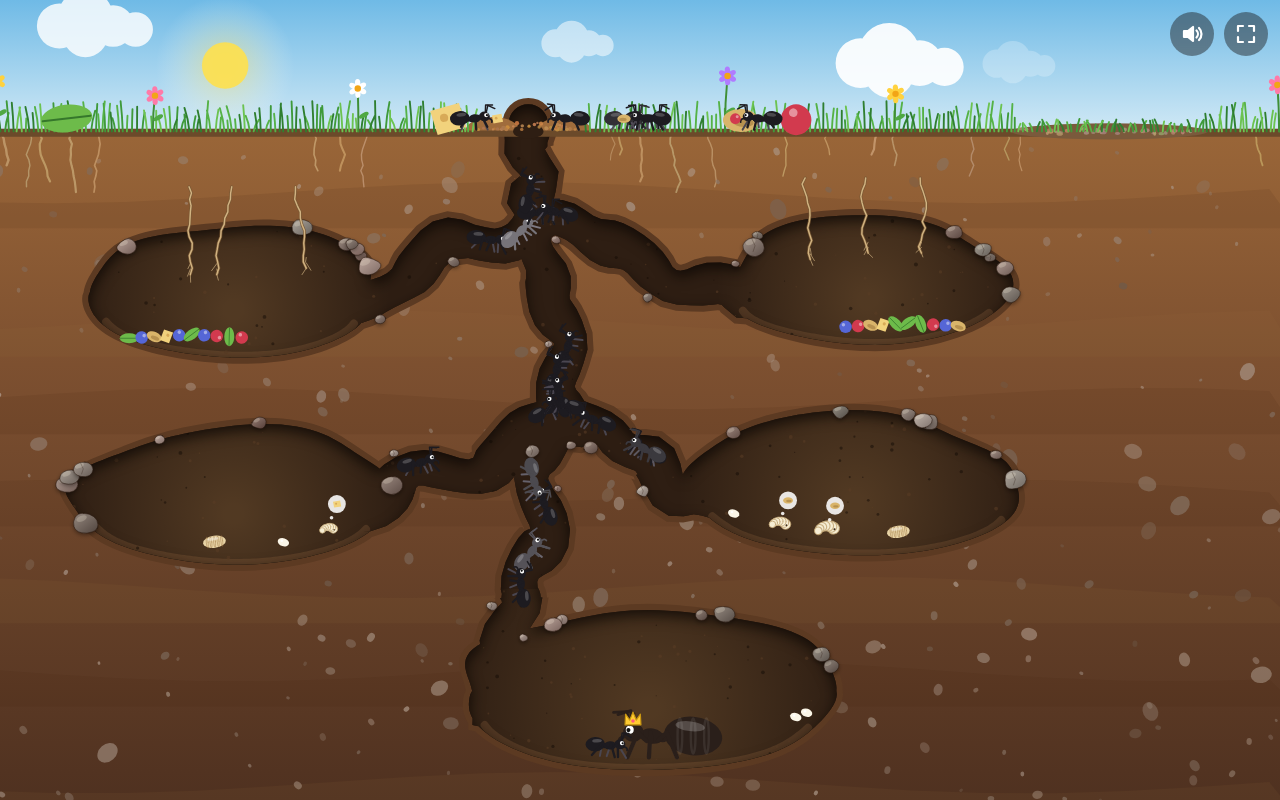
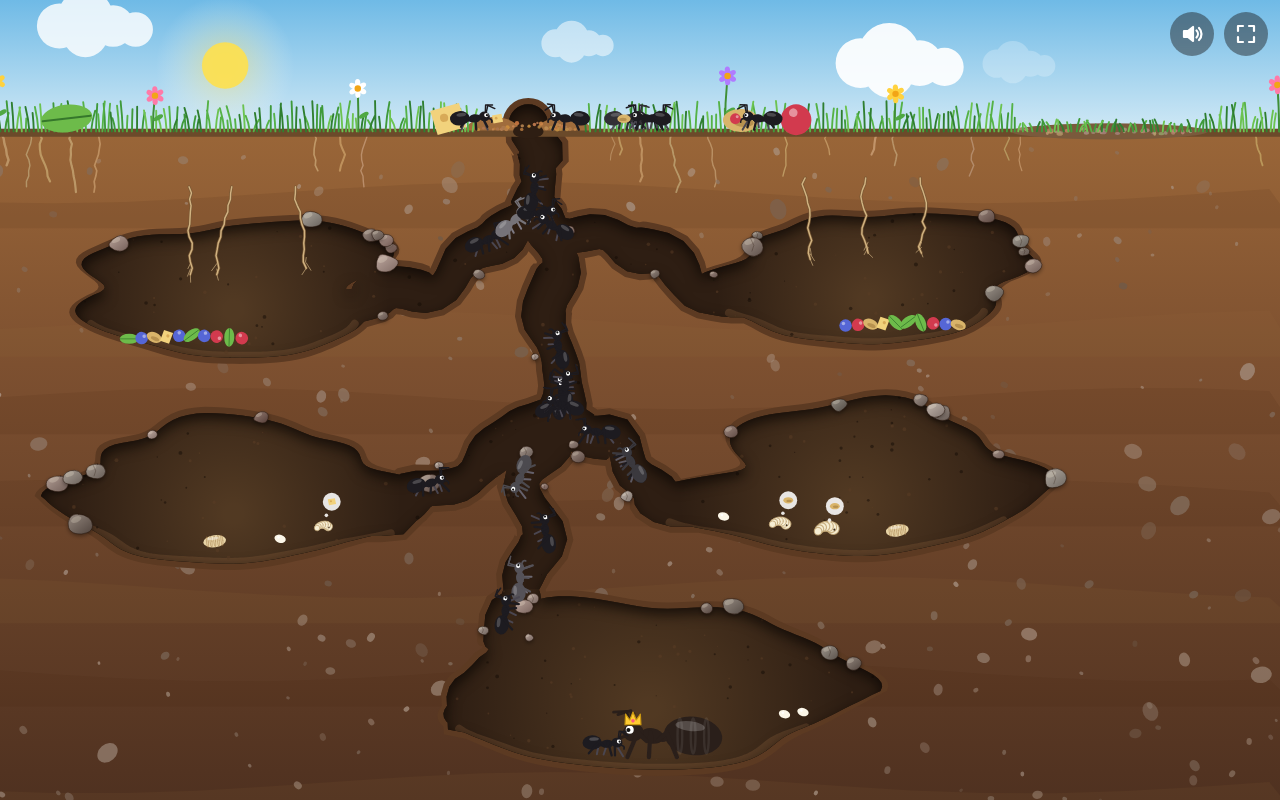
Before and after one commit to x100proof/ants, a plain HTML site: page index.html in a window 1280 px wide. Drawn offline with Linux system fonts and the light colour scheme.

Commit message:
Make the chambers much lumpier, with alcoves in the walls and ceilings

```diff
--- a/index.html
+++ b/index.html
@@ -155,12 +155,16 @@ const STORES = ['F1', 'F2'], NESTS = ['N1', 'N2'];
 const LR = mulberry(2024);
 for (const k in CH) {
   const c = CH[k];
-  c.wob = [2, 3, 4, 5, 7].map(j => ({ j, a: (0.6 + LR() * 0.8) / j, ph: LR() * 6.283 }));
-}
-function lump(ch, th, floorAmp = 0.025, wallAmp = 0.11) { // radius scale at angle th (y down: floor is 0..PI)
+  c.wob = [2, 3, 4, 5, 6, 8, 11].map(j => ({ j, a: (0.6 + LR() * 0.8) / Math.pow(j, 0.8), ph: LR() * 6.283 }));
+  // a few rounded alcoves bulging out of the walls and ceiling (angles PI..2PI are the ceiling)
+  c.bulge = Array.from({ length: 4 }, (_, i) => ({ th: Math.PI * (0.92 + i * 0.36 + (LR() - 0.5) * 0.25), a: 0.12 + LR() * 0.12, w: 0.18 + LR() * 0.14 }));
+}
+function lump(ch, th, floorAmp = 0.03, wallAmp = 0.2) { // radius scale at angle th (y down: floor is 0..PI)
   let n = 0; for (const w of ch.wob) n += w.a * Math.sin(w.j * th + w.ph);
-  const floorness = Math.max(0, Math.sin(th)), amp = lerp(wallAmp, floorAmp, Math.pow(floorness, 0.6));
-  return 1 + n * amp;
+  const floorness = Math.max(0, Math.sin(th)), wallness = 1 - Math.pow(floorness, 0.6), amp = lerp(wallAmp, floorAmp, 1 - wallness);
+  let bump = 0;
+  for (const b of ch.bulge) { const d = Math.atan2(Math.sin(th - b.th), Math.cos(th - b.th)); bump += b.a * Math.exp(-(d * d) / (2 * b.w * b.w)); }
+  return 1 + n * amp + bump * wallness;
 }
 function floorPt(ch, u, lift = 0) {
   const th = Math.acos(clamp(u, -1, 1)), sc = lump(ch, th);
```
